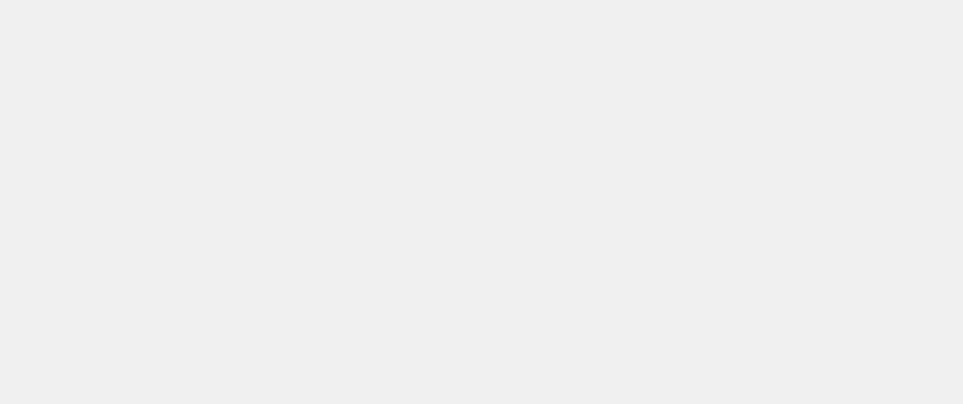
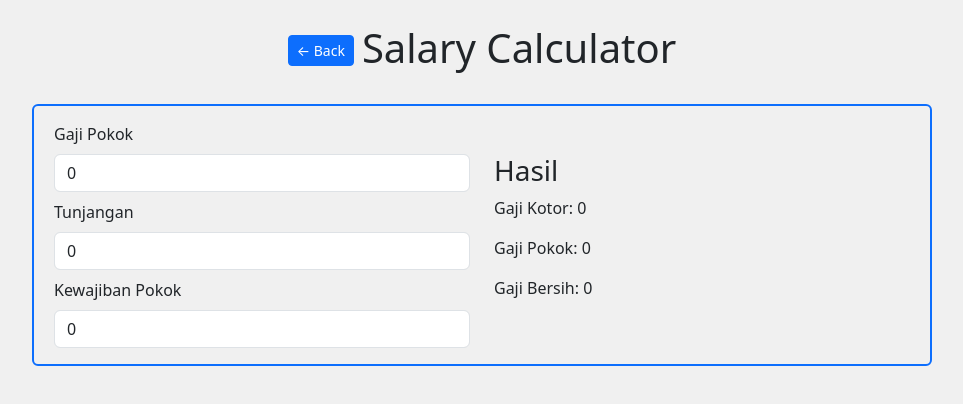
Before and after one commit to andry-pebrianto/mini-apps, a React (Vite) app: page /salary-calculator in a window 1280 px wide. Before the commit this address had no page. Shown: the top 404 px of the page, without its empty margins (158-1121 px from the left). Built offline with nearby package versions, Linux system fonts and the light colour scheme.

Commit message:
Create miniapps salary calculator

```diff
--- a/src/pages/Home.tsx
+++ b/src/pages/Home.tsx
@@ -23,6 +23,9 @@ export default function Home() {
         <p>
           5. <Link to="/word-scramble">Word Scramble</Link>
         </p>
+        <p>
+          6. <Link to="/salary-calculator">Salary Calculator</Link>
+        </p>
       </div>
     </Fragment>
   );
--- /dev/null
+++ b/src/pages/SalaryCalculator.tsx
@@ -0,0 +1,94 @@
+import { Fragment, useState, useEffect } from "react";
+import { Link } from "react-router-dom";
+
+export default function SalaryCalculator() {
+  const [gajiPokok, setGajiPokok] = useState<number>(0);
+  const [gajiKotor, setGajiKotor] = useState<number>(0);
+  const [gajiBersih, setGajiBersih] = useState<number>(0);
+  const [tunjangan, setTunjangan] = useState<number>(0);
+  const [kewajibanPokok, setKewajibanPokok] = useState<number>(0);
+
+  useEffect(() => {
+    calculateSalary();
+  }, [gajiPokok, tunjangan, kewajibanPokok]);
+
+  const calculateSalary = () => {
+    setGajiKotor(gajiPokok + tunjangan);
+    setGajiBersih(gajiPokok + tunjangan - kewajibanPokok);
+  };
+
+  return (
+    <Fragment>
+      <div className="container mt-4">
+        <div className="d-flex justify-content-center align-items-center">
+          <div>
+            <Link className="btn btn-sm btn-primary me-2 mb-1" to={"/"}>
+              ← Back
+            </Link>
+          </div>
+          <h1 className="text-center">Salary Calculator</h1>
+        </div>
+
+        <div className="mt-4">
+          <div
+            className="row mx-auto border border-2 border-primary rounded p-2"
+            style={{ maxWidth: "900px" }}
+          >
+            <div className="col">
+              <form>
+                <div className="my-2">
+                  <label htmlFor="gajiPokok" className="mb-2">
+                    Gaji Pokok
+                  </label>
+                  <input
+                    id="gajiPokok"
+                    type="number"
+                    className="form-control"
+                    value={gajiPokok}
+                    onChange={(event: React.ChangeEvent<HTMLInputElement>) =>
+                      setGajiPokok(parseInt(event.target.value))
+                    }
+                  />
+                </div>
+                <div className="my-2">
+                  <label htmlFor="tunjangan" className="mb-2">
+                    Tunjangan
+                  </label>
+                  <input
+                    id="tunjangan"
+                    type="number"
+                    className="form-control"
+                    value={tunjangan}
+                    onChange={(event: React.ChangeEvent<HTMLInputElement>) =>
+                      setTunjangan(parseInt(event.target.value))
+                    }
+                  />
+                </div>
+                <div className="my-2">
+                  <label htmlFor="kewajibanPokok" className="mb-2">
+                    Kewajiban Pokok
+                  </label>
+                  <input
+                    id="kewajibanPokok"
+                    type="number"
+                    className="form-control"
+                    value={kewajibanPokok}
+                    onChange={(event: React.ChangeEvent<HTMLInputElement>) =>
+                      setKewajibanPokok(parseInt(event.target.value))
+                    }
+                  />
+                </div>
+              </form>
+            </div>
+            <div className="col d-flex flex-column justify-content-center">
+              <h3>Hasil</h3>
+              <p>Gaji Kotor: {gajiKotor} </p>
+              <p>Gaji Pokok: {gajiPokok} </p>
+              <p>Gaji Bersih: {gajiBersih} </p>
+            </div>
+          </div>
+        </div>
+      </div>
+    </Fragment>
+  );
+}
--- a/src/router/index.tsx
+++ b/src/router/index.tsx
@@ -5,6 +5,7 @@ import MobileLegend from "../pages/MobileLegend";
 import MemeGenerator from "../pages/MemeGenerator";
 import CaesarCipher from "../pages/CaesarCipher";
 import WordScramble from "../pages/WordScramble";
+import SalaryCalculator from "../pages/SalaryCalculator";
 
 export default function router() {
   return (
@@ -28,6 +29,9 @@ export default function router() {
         <Route path="/word-scramble">
           <Route index element={<WordScramble />} />
         </Route>
+        <Route path="/salary-calculator">
+          <Route index element={<SalaryCalculator />} />
+        </Route>
       </Routes>
     </BrowserRouter>
   );
```
